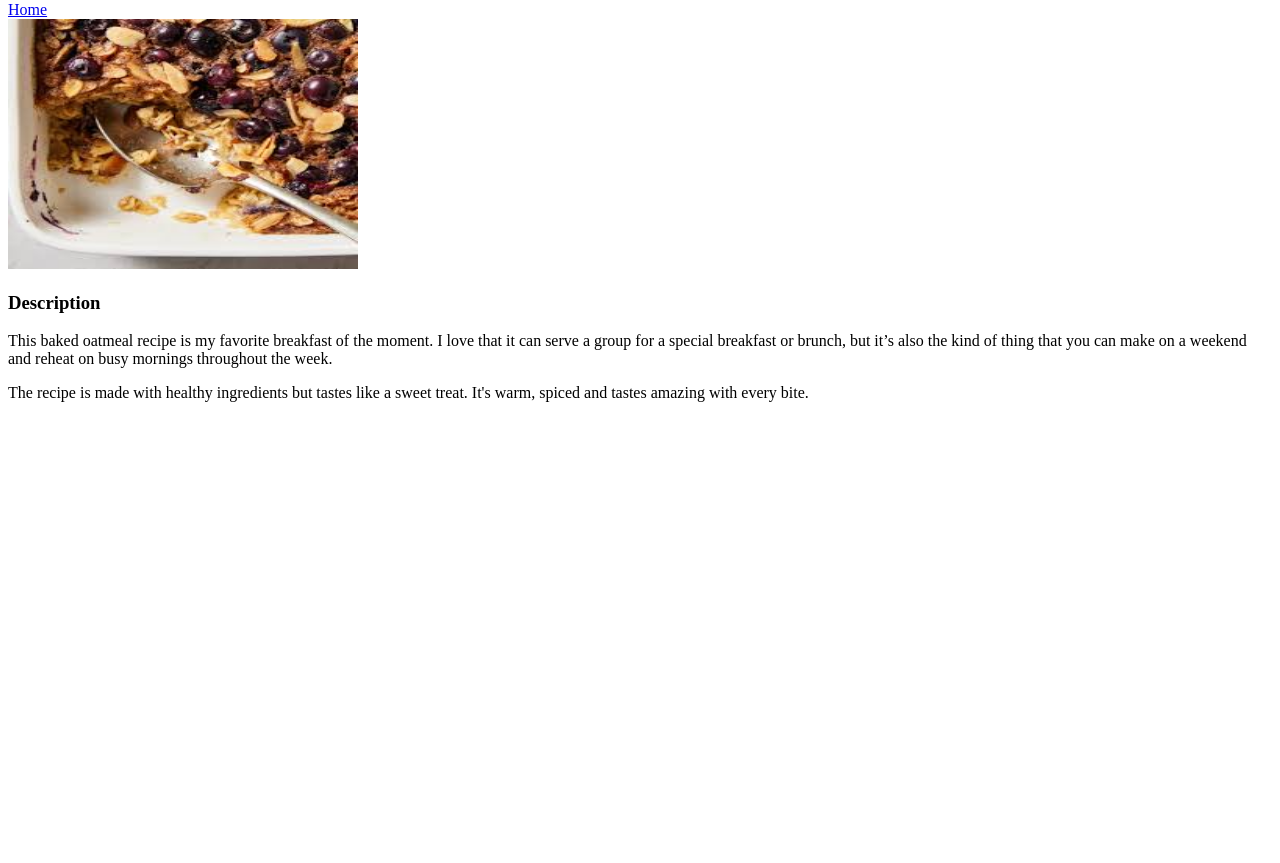
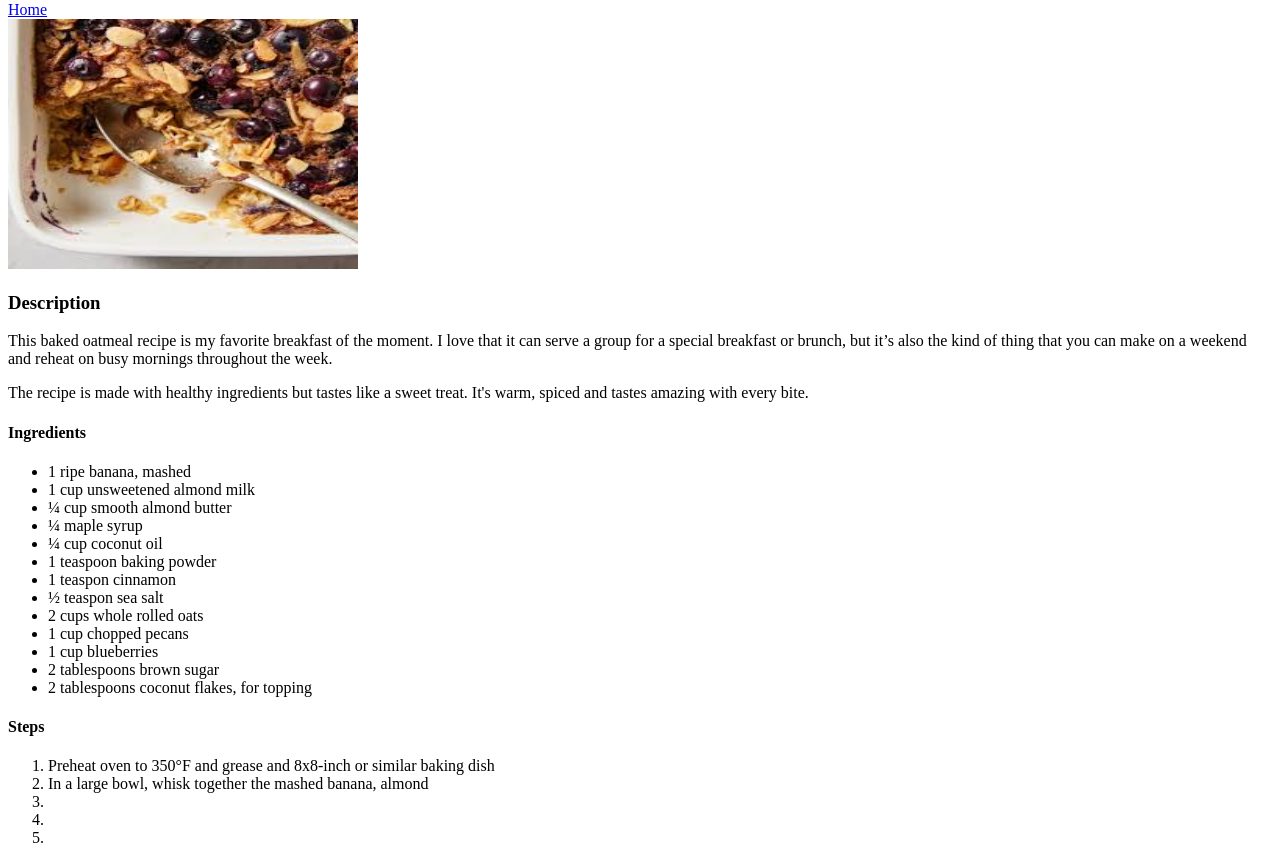
Before and after one commit to Alex-C9/odin-recipes, a plain HTML site: page recipes/oatmeal.html in a window 1280 px wide. Shown: the part 79-942 px from the top of the page. Before the commit the page ends 800 px from the top, so only its background shows below. Drawn offline with Linux system fonts and the light colour scheme.

Commit message:
Add ingredient list

```diff
--- a/recipes/oatmeal.html
+++ b/recipes/oatmeal.html
@@ -12,5 +12,31 @@
     <h3>Description</h3>
     <p>This baked oatmeal recipe is my favorite breakfast of the moment. I love that it can serve a group for a special breakfast or brunch, but it’s also the kind of thing that you can make on a weekend and reheat on busy mornings throughout the week.</p>
     <p>The recipe is made with healthy ingredients but tastes like a sweet treat.  It's warm, spiced and tastes amazing with every bite.</p>
-<!--Doing ingredients and steps next.-->
+
+    <h4>Ingredients</h4>
+    <ul>
+        <li>1 ripe banana, mashed</li>
+        <li>1 cup unsweetened almond milk</li>
+        <li>&frac14; cup smooth almond butter</li>
+        <li>&frac14; maple syrup</li>
+        <li>&frac14; cup coconut oil</li>
+        <li>1 teaspoon baking powder</li>
+        <li>1 teaspon cinnamon</li>
+        <li>&frac12; teaspon sea salt</li>
+        <li>2 cups whole rolled oats</li>
+        <li>1 cup chopped pecans</li>
+        <li>1 cup blueberries</li>
+        <li>2 tablespoons brown sugar</li>
+        <li>2 tablespoons coconut flakes, for topping</li>
+    </ul>
+
+    <h4>Steps</h4>
+    <ol>
+        <li>Preheat oven to 350&deg;F and grease and 8x8-inch or similar baking dish</li>
+        <li>In a large bowl, whisk together the mashed banana, almond</li>
+        <li></li>
+        <li></li>
+        <li></li>
+    </ol>
+
 </html>
```
